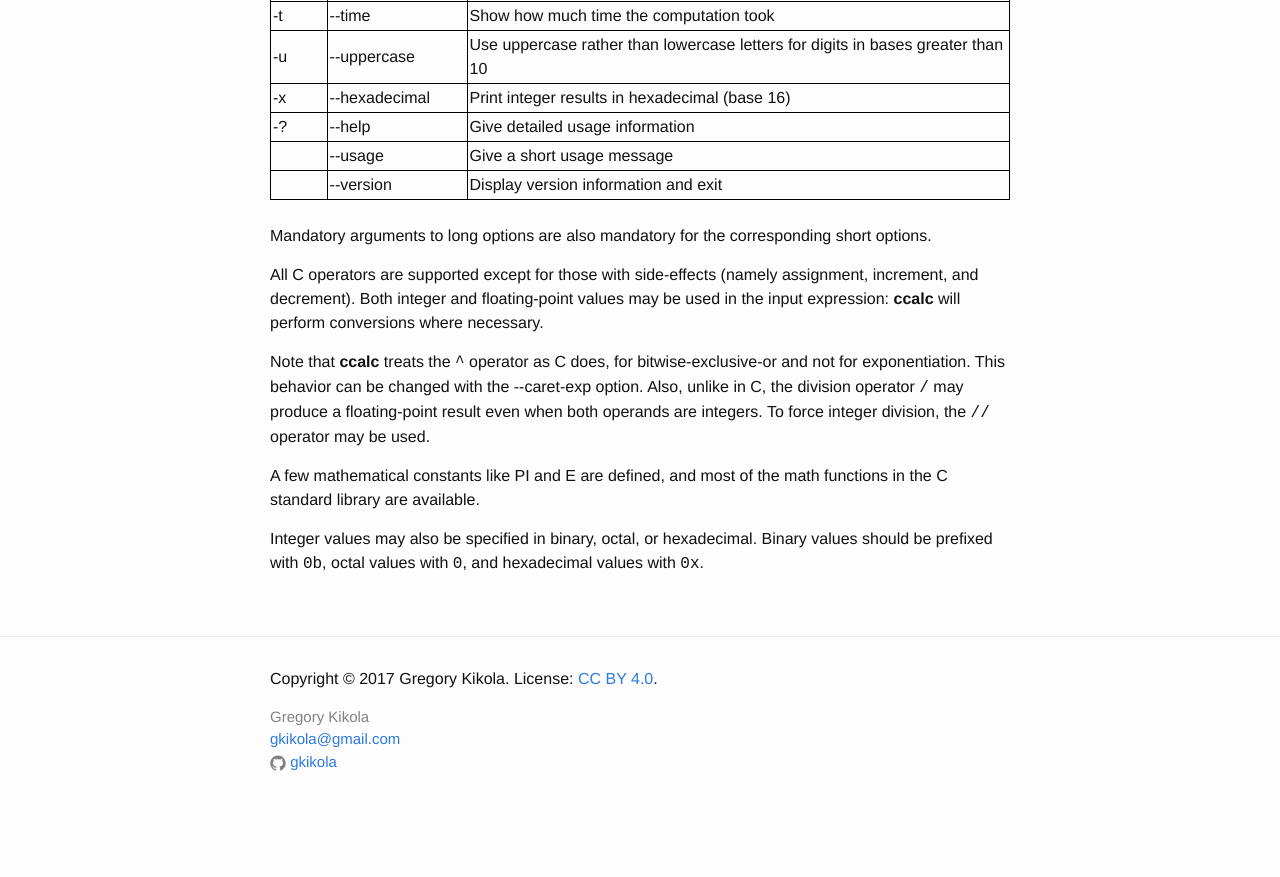
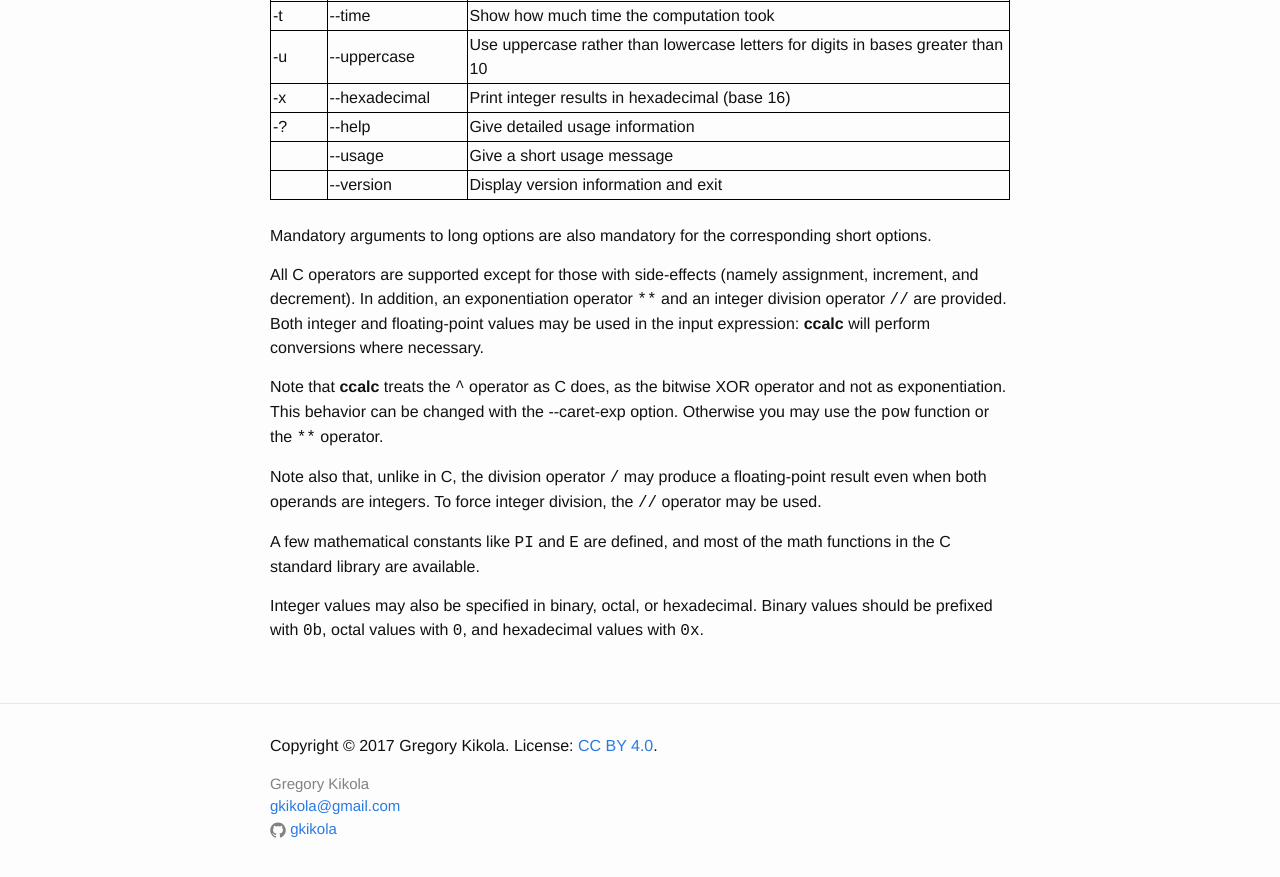
Before and after one commit to gkikola/gkikola.github.io, a Jekyll site: the page built from projects/ccalc/index.html, in a window 1280 px wide and 900 px high, scrolled down 2669 px. Shown: the top 877 px of the window. Built offline with Jekyll 4.4.1, drawn with Linux system fonts in a browser that asks for light colours; before the commit the page ends 3502 px from its top, so only the background shows below that.

Commit message:
ccalc page: Add more detailed usage information

```diff
--- a/projects/ccalc/index.html
+++ b/projects/ccalc/index.html
@@ -203,21 +203,26 @@ false</code></pre>
   </p>
   <p>
     All C operators are supported except for those with side-effects (namely
-    assignment, increment, and decrement). Both integer and floating-point
-    values may be used in the input expression: <b>ccalc</b> will perform
-    conversions where necessary.
+    assignment, increment, and decrement). In addition, an exponentiation
+    operator <tt>**</tt> and an integer division operator <tt>//</tt> are
+    provided. Both integer and floating-point values may be used in the
+    input expression: <b>ccalc</b> will perform conversions where necessary.
   </p>
   <p>
-    Note that <b>ccalc</b> treats the <tt>^</tt> operator as C does, for
-    bitwise-exclusive-or and not for exponentiation. This behavior can be
-    changed with the --caret-exp option. Also, unlike in C, the division
-    operator <tt>/</tt> may produce a floating-point result even when
-    both operands are integers. To force integer division, the <tt>//</tt>
-    operator may be used.
+    Note that <b>ccalc</b> treats the <tt>^</tt> operator as C does, as the
+    bitwise XOR operator and not as exponentiation. This behavior can be
+    changed with the --caret-exp option. Otherwise you may use the
+    <tt>pow</tt> function or the <tt>**</tt> operator.
   </p>
   <p>
-    A few mathematical constants like PI and E are defined, and most of
-    the math functions in the C standard library are available.
+    Note also that, unlike in C, the division operator <tt>/</tt> may produce
+    a floating-point result even when both operands are integers. To force
+    integer division, the <tt>//</tt> operator may be used.
+  </p>
+  <p>
+    A few mathematical constants like <tt>PI</tt> and <tt>E</tt> are
+    defined, and most of the math functions in the C standard library are
+    available.
   </p>
   <p>
     Integer values may also be specified in binary, octal, or hexadecimal.
```
